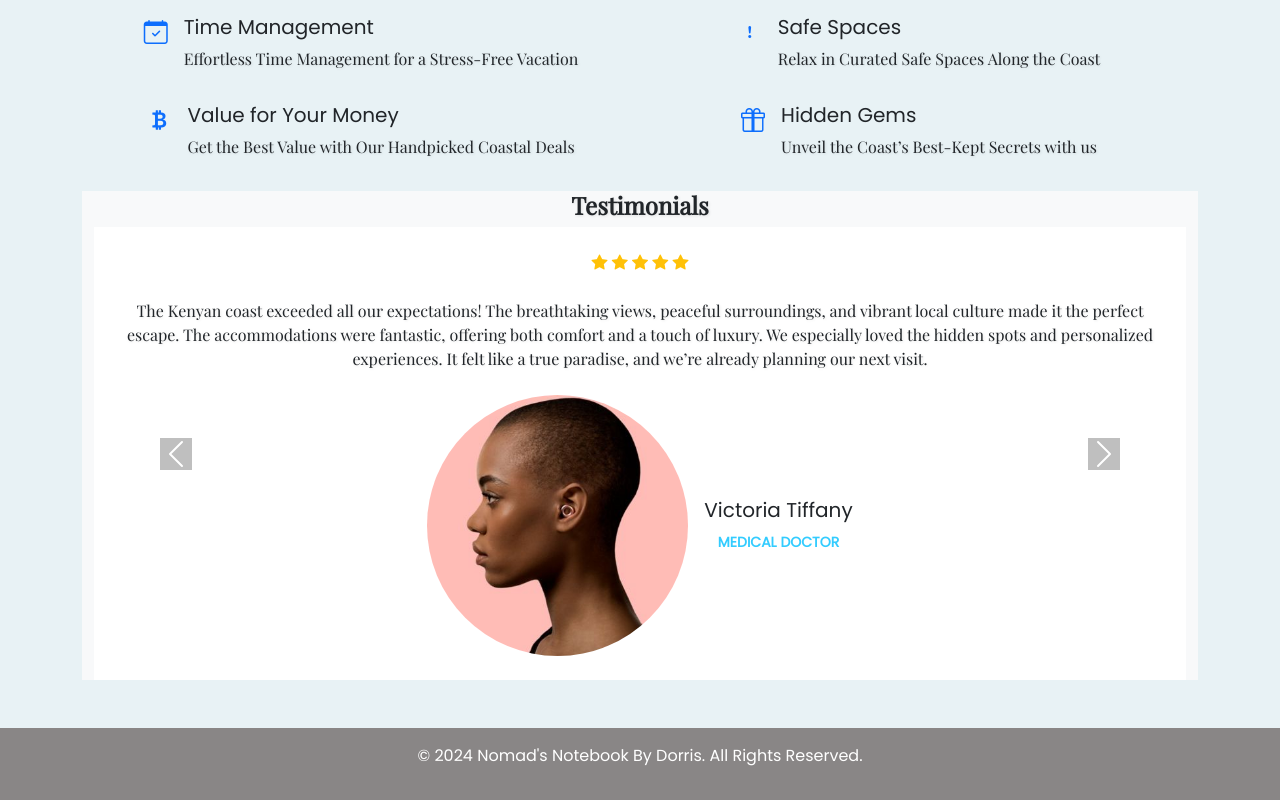
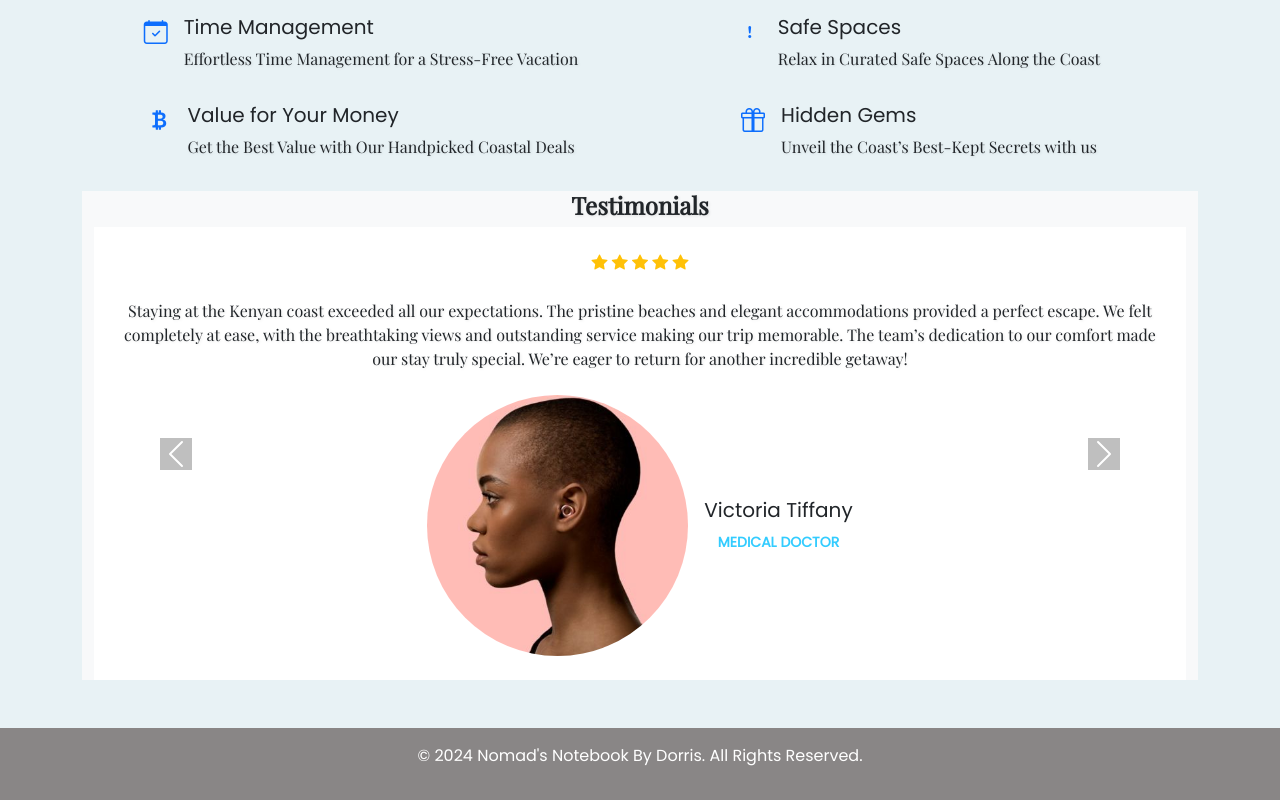
Before and after one commit to DorrisNjagi/codsoft-internship-projects, a plain HTML site: page index.html in a window 1280 px wide. Shown: the part 2162-2962 px from the top of the page. Drawn offline with nearby package versions, Linux system fonts and the light colour scheme.

Commit message:
Update index.html

```diff
--- a/index.html
+++ b/index.html
@@ -299,7 +299,7 @@
                             </div>
                         </div>
                         <p class="fs-6 text-center">
-                            The Kenyan coast exceeded all our expectations! The breathtaking views, peaceful surroundings, and vibrant local culture made it the perfect escape. The accommodations were fantastic, offering both comfort and a touch of luxury. We especially loved the hidden spots and personalized experiences. It felt like a true paradise, and we’re already planning our next visit.
+                            Staying at the Kenyan coast exceeded all our expectations. The pristine beaches and elegant accommodations provided a perfect escape. We felt completely at ease, with the breathtaking views and outstanding service making our trip memorable. The team’s dedication to our comfort made our stay truly special. We’re eager to return for another incredible getaway!
                         </p>
                         <div class="review-person mt-4 d-flex align-items-center justify-content-center">
                             <img class="rounded-circle w-25" src="images/profile2.png" alt="image">
```
